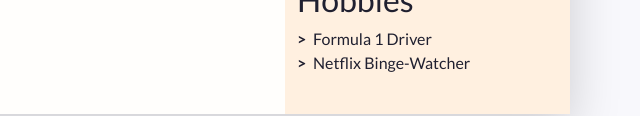
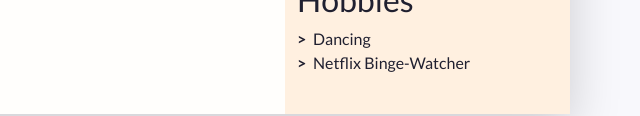
Before and after one commit to kowalskamaja/211547, a plain HTML site: page index.html in a window 1280 px wide. Shown: the part 719-835 px from the top of the page, 640-1280 px from the left. Drawn offline with nearby package versions, Linux system fonts and the light colour scheme.

Commit message:
Update index.html

```diff
--- a/index.html
+++ b/index.html
@@ -244,7 +244,7 @@
           <section class="my-3 aside-section">
             <h2>Interests &amp; Hobbies</h2>
             <ul class="skill-list list-unstyled">
-              <li class="skill-item">Formula 1 Driver</li>
+              <li class="skill-item">Dancing</li>
               <li class="skill-item">Netflix Binge-Watcher</li>
             </ul>
           </section>
```
